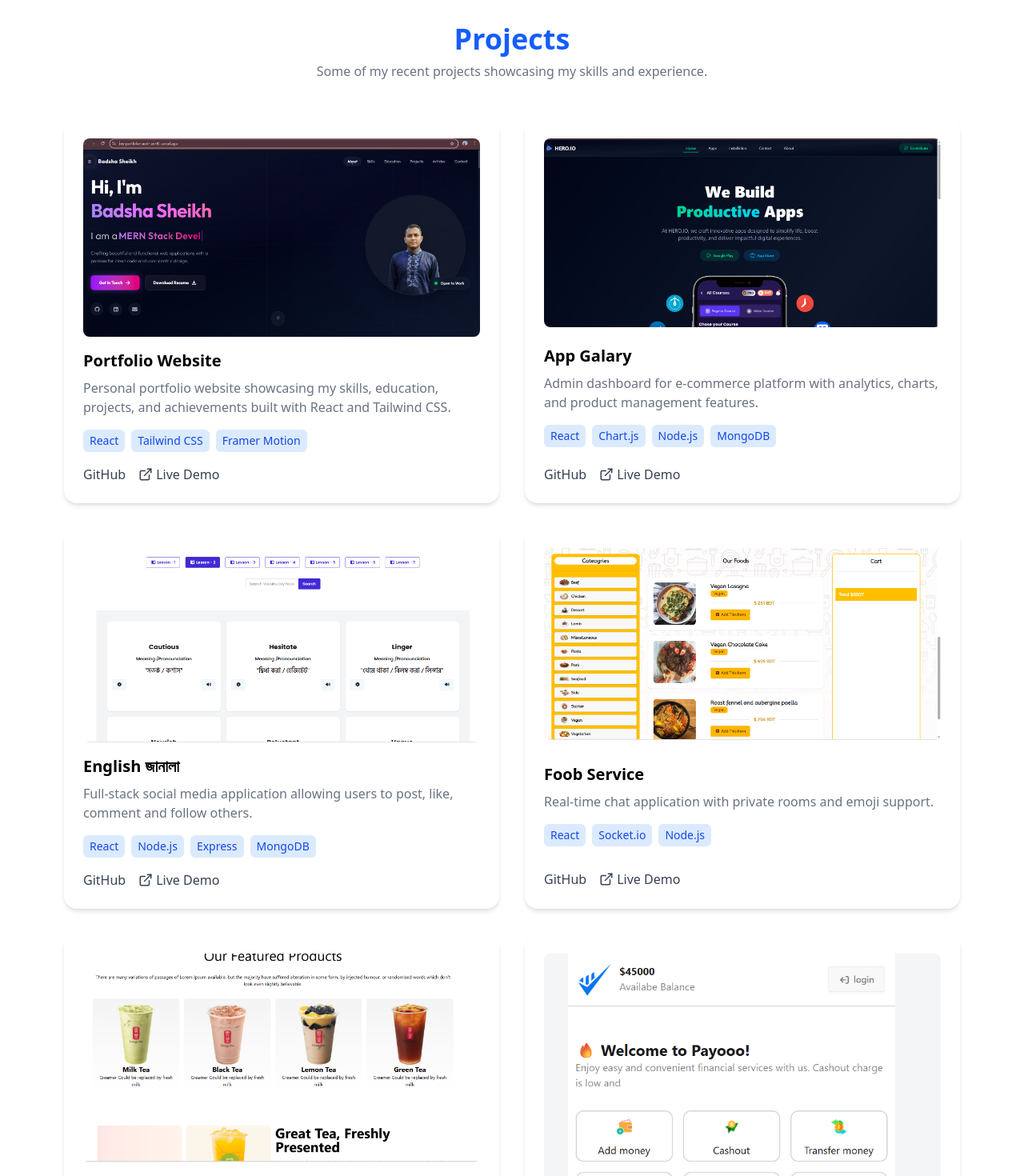
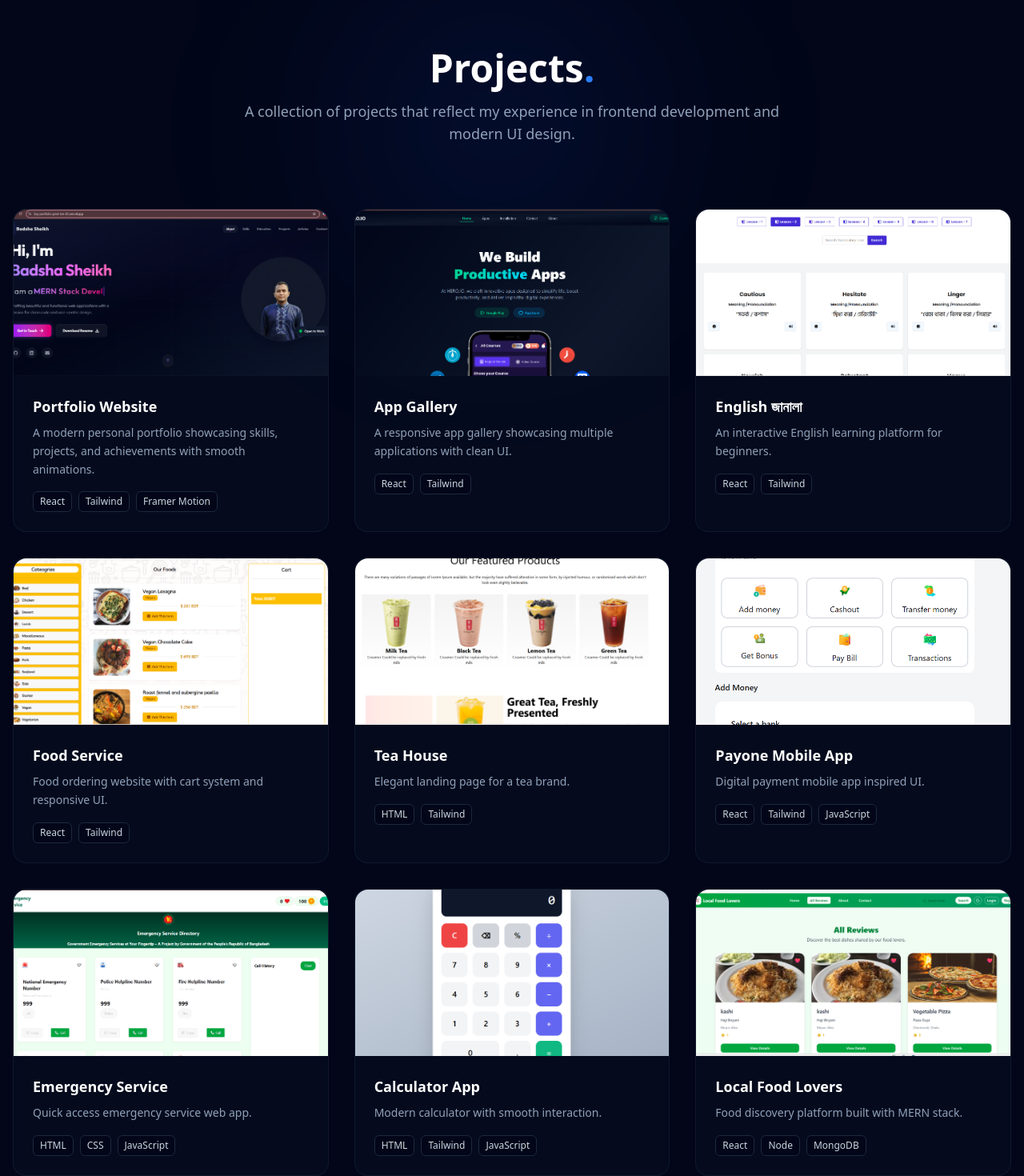
Before and after one commit to Badsha012/my-personal-websides, a React (Vite) app: page /project in a window 1280 px wide. Shown: the part 100-1570 px from the top of the page at 80% size. Built offline with nearby package versions, Linux system fonts and the light colour scheme.

Commit message:
update code

```diff
--- a/src/Page/Project.jsx
+++ b/src/Page/Project.jsx
@@ -1,5 +1,8 @@
 import React from "react";
 import { motion } from "framer-motion";
+import { ExternalLink, Github } from "lucide-react";
+
+// Images
 import portfolioImg from "../assets/portfilo.png";
 import appImg from "../assets/apps.png";
 import foodImg from "../assets/texi.png";
@@ -7,156 +10,197 @@ import teaImg from "../assets/tea.png";
 import payoneImg from "../assets/payone.png";
 import foodloverImg from "../assets/foodlover.png";
 import claImg from "../assets/calcutor.png";
-
-import englishImg from "../assets/english.png"
-import { ExternalLink } from "lucide-react";
+import pawImg from "../assets/paw.png";
+import emergencyImg from "../assets/emrgency.png";
+import englishImg from "../assets/english.png";
 
 const projectsData = [
   {
     title: "Portfolio Website",
-    description: "Personal portfolio website showcasing my skills, education, projects, and achievements built with React and Tailwind CSS.",
-    techStack: ["React", "Tailwind CSS", "Framer Motion"],
-    github: "https://github.com/yourusername/portfolio",
+    description:
+      "A modern personal portfolio showcasing skills, projects, and achievements with smooth animations.",
+    techStack: ["React", "Tailwind", "Framer Motion"],
+    github: "https://github.com/Badsha012",
     live: "https://my-portfolio-pied-ten-85.vercel.app/",
     image: portfolioImg,
   },
   {
-    title: "App Galary",
-    description: "Admin dashboard for e-commerce platform with analytics, charts, and product management features.",
-    techStack: ["React", "Chart.js", "Node.js", "MongoDB"],
-    github: "https://github.com/yourusername/ecommerce-dashboard",
+    title: "App Gallery",
+    description:
+      "A responsive app gallery showcasing multiple applications with clean UI.",
+    techStack: ["React", "Tailwind"],
+    github: "https://github.com/Badsha012",
     live: "https://app-galary.vercel.app/",
-    image:appImg,
+    image: appImg,
   },
   {
     title: "English জানালা",
-    description: "Full-stack social media application allowing users to post, like, comment and follow others.",
-    techStack: ["React", "Node.js", "Express", "MongoDB"],
-    github: "https://github.com/yourusername/social-media-app",
+    description:
+      "An interactive English learning platform for beginners.",
+    techStack: ["React", "Tailwind"],
+    github: "https://github.com/Badsha012",
     live: "https://english-janala-rho.vercel.app/",
     image: englishImg,
   },
   {
-    title: "Foob  Service",
-    description: "Real-time chat application with private rooms and emoji support.",
-    techStack: ["React", "Socket.io", "Node.js"],
+    title: "Food Service",
+    description:
+      "Food ordering website with cart system and responsive UI.",
+    techStack: ["React", "Tailwind"],
     github: "https://github.com/Badsha012/texi_burger",
     live: "https://texi-burger.vercel.app/",
-    image:foodImg ,
+    image: foodImg,
   },
   {
     title: "Tea House",
-    description: "Task management application with deadlines, priorities and notifications.",
-    techStack: ["React", "Node.js", "MongoDB"],
+    description:
+      "Elegant landing page for a tea brand.",
+    techStack: ["HTML", "Tailwind"],
     github: "https://github.com/Badsha012/tea_house",
     live: "https://badsha012.github.io/tea_house/",
     image: teaImg,
   },
   {
     title: "Payone Mobile App",
-    description: "Full-stack blog platform with Markdown support, comments, and admin panel.",
-    techStack: ["React", "Node.js", "Express", "MongoDB"],
+    description:
+      "Digital payment mobile app inspired UI.",
+    techStack: ["React", "Tailwind", "JavaScript"],
     github: "https://github.com/Badsha012/Payoo_Mobile_App",
     live: "https://payoo-mobile-app-lyart.vercel.app/",
-    image:payoneImg ,
+    image: payoneImg,
   },
   {
-    title: "Weather App",
-    description: "Weather forecast application using OpenWeatherMap API and responsive UI.",
-    techStack: ["React", "Tailwind CSS", "API"],
-    github: "#",
-    live: "#",
-    image: "/images/weather.png",
+    title: "Emergency Service",
+    description:
+      "Quick access emergency service web app.",
+    techStack: ["HTML", "CSS", "JavaScript"],
+    github: "https://github.com/Badsha012/Emergency-_Service",
+    live: "https://badsha012.github.io/Emergency-_Service/",
+    image: emergencyImg,
   },
   {
     title: "Calculator App",
-    description: "Simple calculator application with modern UI and keyboard support.",
-    techStack: ["React", "Tailwind CSS"],
-    github: "",
-    live: "",
-    image:claImg,
+    description:
+      "Modern calculator with smooth interaction.",
+    techStack: ["HTML", "Tailwind", "JavaScript"],
+    github: "https://github.com/Badsha012/simple_calculator",
+    live: "https://simple-calculator-one-rosy.vercel.app/",
+    image: claImg,
   },
   {
     title: "Local Food Lovers",
-    description: "Food ordering and delivery app with cart, payment and order tracking.",
-    techStack: ["React", "Node.js", "MongoDB"],
-    github: "https://github.com/Badsha012/Local_Food_Loers_Network_Client_Side",
+    description:
+      "Food discovery platform built with MERN stack.",
+    techStack: ["React", "Node", "MongoDB"],
+    github:
+      "https://github.com/Badsha012/Local_Food_Loers_Network_Client_Side",
     live: "https://soft-speculoos-46237b.netlify.app/",
     image: foodloverImg,
   },
   {
-    title: "Portfolio Admin Panel",
-    description: "Admin panel to manage portfolio content, projects, and blog posts.",
-    techStack: ["React", "Node.js", "MongoDB"],
-    github: "#",
-    live: "#",
-    image: "/images/admin.png",
+    title: "Warm Paws",
+    description:
+      "Pet care and adoption platform.",
+    techStack: ["React", "Tailwind", "Node", "MongoDB"],
+    github: "https://github.com/Badsha012",
+    live: "https://clinquant-pegasus-bec19e.netlify.app/",
+    image: pawImg,
   },
 ];
 
 const Project = () => {
   return (
-    <section id="projects" className="py-16 px-4 max-w-6xl mx-auto">
-      <div className="text-center mb-12">
-        <h2 className="text-3xl md:text-4xl font-bold mb-2 text-blue-600">Projects</h2>
-        <p className="text-gray-500 max-w-2xl mx-auto">
-          Some of my recent projects showcasing my skills and experience.
+    <section
+      id="projects"
+      className="relative bg-slate-950 text-slate-200 py-24 px-4 overflow-hidden"
+    >
+      {/* Background Glow */}
+      <div className="absolute top-0 left-1/3 w-96 h-96 bg-blue-600/10 blur-[120px] rounded-full"></div>
+
+      <div className="max-w-7xl mx-auto relative z-10">
+        {/* Header */}
+        <motion.div
+          initial={{ opacity: 0, y: -20 }}
+          whileInView={{ opacity: 1, y: 0 }}
+          transition={{ duration: 0.6 }}
+          viewport={{ once: true }}
+          className="text-center mb-20"
+        >
+          <h2 className="text-5xl font-extrabold text-white mb-4">
+            Projects<span className="text-blue-500">.</span>
+          </h2>
+          <p className="text-slate-400 max-w-2xl mx-auto text-lg">
+            A collection of projects that reflect my experience in frontend
+            development and modern UI design.
           </p>
-      </div>
+        </motion.div>
 
-      <div className="grid md:grid-cols-2 gap-8">
+        {/* Projects Grid */}
+        <div className="grid sm:grid-cols-2 lg:grid-cols-3 gap-8">
           {projectsData.map((project, index) => (
             <motion.div
               key={index}
-            initial={{ opacity: 0, y: 30 }}
+              initial={{ opacity: 0, y: 40 }}
               whileInView={{ opacity: 1, y: 0 }}
               viewport={{ once: true }}
-            transition={{ duration: 0.5, delay: index * 0.1 }}
-            className="bg-white rounded-2xl shadow-md hover:shadow-xl transition p-6 flex flex-col justify-between"
+              transition={{ duration: 0.5, delay: index * 0.08 }}
+              className="group rounded-2xl bg-slate-900/30 border border-slate-800/50 backdrop-blur-sm hover:bg-slate-900/60 hover:border-blue-500/40 transition-all"
             >
-            <img src={project.image} alt={project.title} className="rounded-lg mb-4" />
-            <div>
-              <h3 className="text-xl font-semibold mb-2">{project.title}</h3>
-              <p className="text-gray-500 mb-4">{project.description}</p>
+              {/* Image */}
+              <div className="relative overflow-hidden rounded-t-2xl">
+                <img
+                  src={project.image}
+                  alt={project.title}
+                  className="h-52 w-full object-cover group-hover:scale-105 transition duration-300"
+                />
+
+                {/* Hover Overlay */}
+                <div className="absolute inset-0 bg-black/70 opacity-0 group-hover:opacity-100 transition flex items-center justify-center gap-4">
+                  <a
+                    href={project.github}
+                    target="_blank"
+                    rel="noopener noreferrer"
+                    className="px-4 py-2 bg-slate-100 text-slate-900 rounded-lg text-sm font-medium flex items-center gap-1 hover:scale-105 transition"
+                  >
+                    <Github size={16} /> GitHub
+                  </a>
+                  <a
+                    href={project.live}
+                    target="_blank"
+                    rel="noopener noreferrer"
+                    className="px-4 py-2 bg-blue-600 text-white rounded-lg text-sm font-medium flex items-center gap-1 hover:bg-blue-700 hover:scale-105 transition"
+                  >
+                    <ExternalLink size={16} /> Live
+                  </a>
+                </div>
+              </div>
+
+              {/* Content */}
+              <div className="p-6">
+                <h3 className="text-lg font-bold text-white mb-2 group-hover:text-blue-400 transition">
+                  {project.title}
+                </h3>
+                <p className="text-slate-400 text-sm mb-4 leading-relaxed">
+                  {project.description}
+                </p>
+
                 <div className="flex flex-wrap gap-2">
                   {project.techStack.map((tech, idx) => (
                     <span
                       key={idx}
-                    className="text-sm bg-blue-100 text-blue-700 px-2 py-1 rounded-md"
+                      className="text-xs bg-slate-950 border border-slate-800 text-slate-300 px-2 py-1 rounded-md"
                     >
                       {tech}
                     </span>
                   ))}
                 </div>
               </div>
-
-            <div className="mt-4 flex gap-4">
-              {project.github && (
-                <a
-                  href={project.github}
-                  target="_blank"
-                  rel="noopener noreferrer"
-                  className="flex items-center gap-1 text-gray-700 hover:text-black font-medium"
-                >
-                  GitHub
-                </a>
-              )}
-              {project.live && project.live !== "#" && (
-                <a
-                  href={project.live}
-                  target="_blank"
-                  rel="noopener noreferrer"
-                  className="flex items-center gap-1 text-gray-700 hover:text-black font-medium"
-                >
-                  <ExternalLink size={18} /> Live Demo
-                </a>
-              )}
-            </div>
             </motion.div>
           ))}
+        </div>
       </div>
     </section>
   );
 };
 
-export default Project
+export default Project;
```
Also changed, not shown: src/Page/Education.jsx (+43 -48 lines), src/assets/emrgency.png (added), src/assets/paw.png (added). Lines whose indentation alone changed are shown as unchanged.
